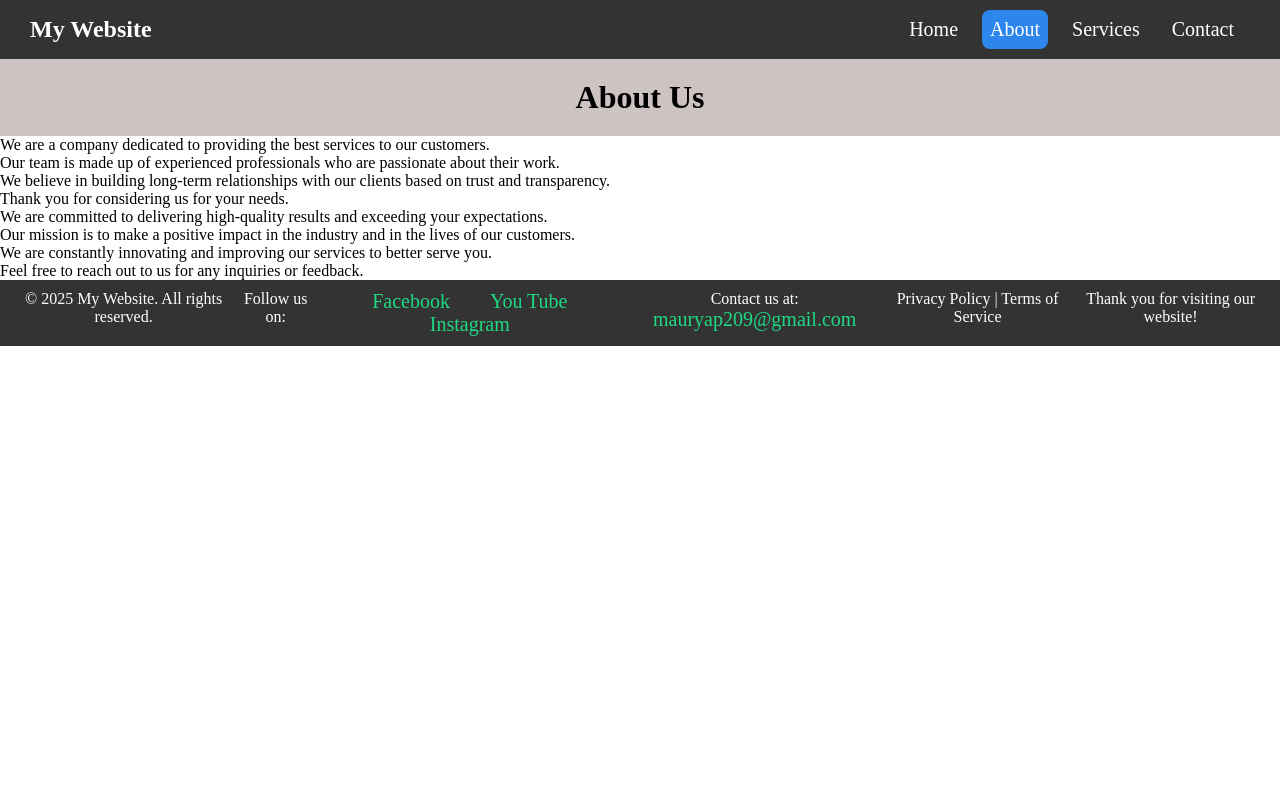
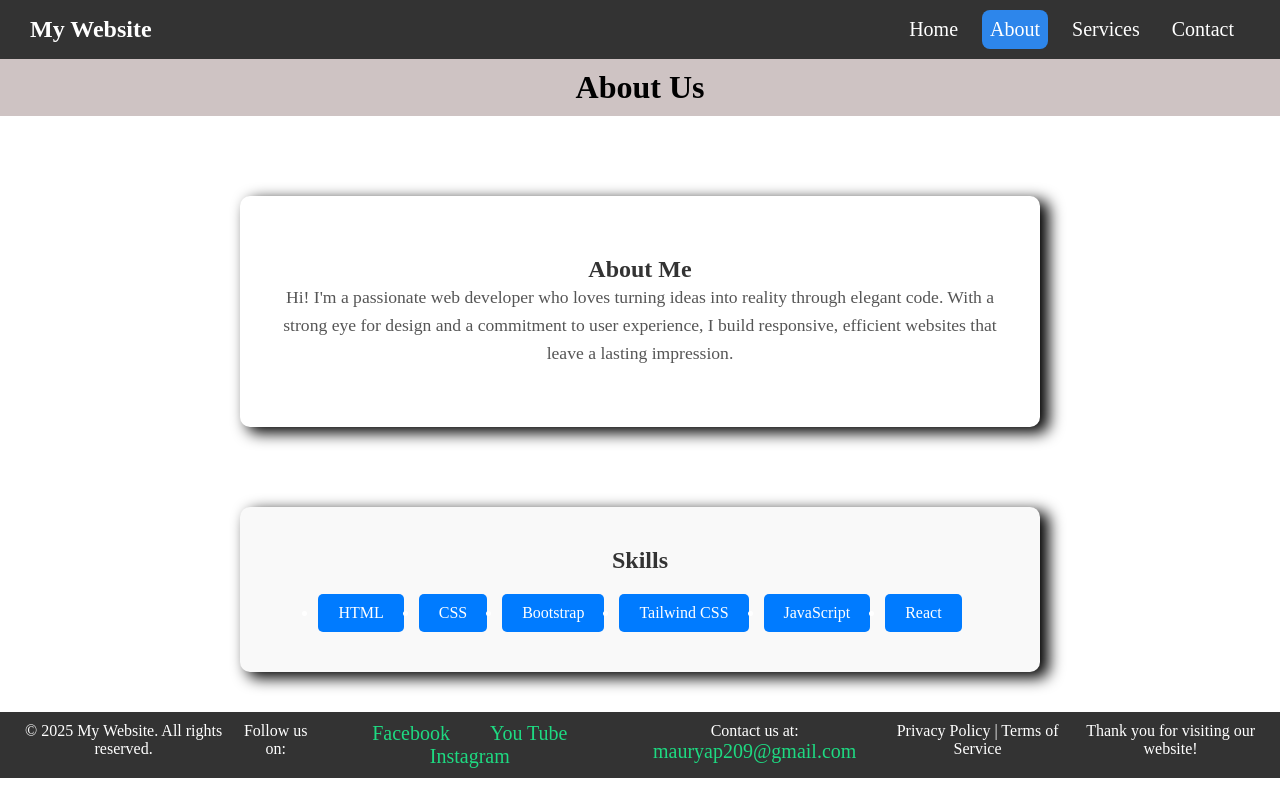
Before and after one commit to mauryap209/mywebpage, a React (Vite) app: page /about in a window 1280 px wide. Built offline with nearby package versions, Linux system fonts and the light colour scheme.

Commit message:
inner-box change

```diff
--- a/src/App.css
+++ b/src/App.css
@@ -91,16 +91,68 @@
 
 /* About page start*/
 .about {
+
   text-align: center;
-  background-color: #c9bdbde7;
-  padding: 20px;
+   background-color: #c9bdbde7;
+  padding: 10px;
 }
+.about-section {
+      background: #fff;
+      padding: 60px 20px;
+      max-width: 800px;
+      margin: 80px auto;
+      box-shadow: 8px 5px 15px 1px black;
+      border-radius: 10px;
+    }
+
+    .about-section h1 {
+      text-align: center;
+      color: #333;
+    }
+
+    .about-section p {
+      font-size: 1.1rem;
+      line-height: 1.6;
+      color: #555;
+      text-align: center;
+      padding: 0 20px;
+    }
+.skills-section {
+      background: #f9f9f9;
+      padding: 40px 20px;
+      max-width: 800px;
+      margin: 40px auto;
+      box-shadow: 8px 5px 15px 1px black;
+      border-radius: 10px;
+    }
+
+    .skills-section h2 {
+      text-align: center;
+      color: #333;
+    }
+
+    .skills-list {
+      display: flex;
+      flex-wrap: wrap;
+      justify-content: center;
+      gap: 15px;
+    }
+
+    .skill-item {
+      margin-top: 20px;
+      background: #007BFF;
+      color: white;
+      padding: 10px 20px;
+      border-radius: 5px;
+      font-size: 1rem;
+    }
+
 /* About page end */
 /* Contact page */
 .contact {
   text-align: center;
   background-color: #c9bdbde7;
-  padding: 20px;
+  padding: 10px;
 }
 .outer-box{
     width: 100%;
@@ -120,6 +172,12 @@
     box-shadow: 0px 1px 3px 0px #2773a5;
     z-index: 3;
 }
+ @media (max-width: 768px) {
+
+      .inner-box {
+        width: 100%;
+      }
+    }
 .signup-header h1{
     font-size: 2.5rem;
     color: #212121;
@@ -170,6 +228,71 @@
 .services {
   text-align: center;
   background-color: #c9bdbde7;
-  padding: 20px;
+  padding: 10px;
+}
+services-section{
+  background: #fff;
+  padding: 60px 20px;
+  max-width: 800px;
+  margin: 80px auto;
+  box-shadow: 8px 5px 15px 1px black;
+  border-radius: 10px;
+}
+.services-section h1 {
+  text-align: center;
+  color: #333;
+}
+.services-section p {
+  font-size: 1.1rem;
+  line-height: 1.6;
+  color: #555;
+  text-align: center;
+  padding: 0 20px;
+}
+.services-list {
+  display: flex;
+  flex-wrap: wrap;
+  justify-content: center;
+  gap: 15px;
+}
+.service-item {
+  margin-top: 20px;
+  background: #007BFF;
+  color: white;
+  padding: 10px 20px;
+  border-radius: 5px;
+  font-size: 1rem;
+}
+.contact-section{
+  background: #f9f9f9;
+  padding: 40px 20px;
+  max-width: 800px;
+  margin: 40px auto;
+  box-shadow: 8px 5px 15px 1px black;
+  border-radius: 10px;
+}
+.contact-section h2 {
+  text-align: center;
+  color: #333;
+}
+.contact-section p{
+  font-size: 1.1rem;
+  line-height: 1.6;
+  color: #555;
+  text-align: center;
+  padding: 0 20px;
+}
+.contact-section a{
+  display: inline-block;
+  margin-top: 20px;
+  padding: 10px 20px;
+  background: #007BFF;
+  color: white;
+  text-decoration: none;
+  border-radius: 5px;
+  transition: background-color 0.3s ease;
+}
+.contact-section a:hover {
+  background-color: #0056b3;
 }
 /* Services page end */
--- a/src/components/pages/About.jsx
+++ b/src/components/pages/About.jsx
@@ -4,14 +4,27 @@ const About = () => {
   return (
     <div>
         <h1 className='about'>About Us</h1>
-        <p>We are a company dedicated to providing the best services to our customers.</p>
-        <p>Our team is made up of experienced professionals who are passionate about their work.</p>
-        <p>We believe in building long-term relationships with our clients based on trust and transparency.</p>
-        <p>Thank you for considering us for your needs.</p>
-        <p>We are committed to delivering high-quality results and exceeding your expectations.</p>
-        <p>Our mission is to make a positive impact in the industry and in the lives of our customers.</p>
-        <p>We are constantly innovating and improving our services to better serve you.</p>
-        <p>Feel free to reach out to us for any inquiries or feedback.</p>
+ <section class="about-section">
+    <h1>About Me</h1>
+    <p>
+      Hi! I'm a passionate web developer who loves turning ideas into reality through elegant code.
+      With a strong eye for design and a commitment to user experience, I build responsive, efficient websites that leave a lasting impression.
+    </p>
+  </section>
+
+  <section class="skills-section">
+    <h2>Skills</h2>
+    <ul className="skills-list">
+      <li className="skill-item">HTML</li>
+      <li className="skill-item">CSS</li>
+      <li className="skill-item">Bootstrap</li>
+      <li className="skill-item">Tailwind CSS</li>
+      <li className="skill-item">JavaScript</li>
+      <li className="skill-item">React</li>
+
+    </ul>
+  </section>
+
     </div>
   )
 }
--- a/src/components/pages/Home.jsx
+++ b/src/components/pages/Home.jsx
@@ -12,8 +12,8 @@ const Home = () => {
     <div className ="card">
       <img src="./img/reactweb.png" alt="Card image"/>
       <div className="card-content">
-        <h3 className="card-title">React web page</h3>
-        <p className="card-text">My new react project.</p>
+        <h3 className="card-title">React web </h3>
+        <p className="card-text">Building dynamic and responsive web applications using React</p>
          <a className="responsive-link"  target="_blank" href="https://mywebreact.netlify.app/">Click Me</a>
       </div>
     </div>
@@ -21,8 +21,8 @@ const Home = () => {
     <div className ="card">
       <img src="./img/education.png" alt="Card image"/>
       <div className="card-content">
-        <h3 className="card-title">Education </h3>
-        <p className="card-text">education for univercity.</p>
+        <h3 className="card-title">Education Portal</h3>
+        <p className="card-text">Creating educational platforms for universities and schools.</p>
         <a className="responsive-link"  target="_blank" href="https://educationtwo.netlify.app/">Click Me</a>
       </div>
     </div>
@@ -30,8 +30,8 @@ const Home = () => {
     <div className="card">
       <img src="./img/nature.png" alt="Card image"/>
       <div className="card-content">
-        <h3 className="card-title">My Nature</h3>
-        <p className="card-text">My Nature project description.</p>
+        <h3 className="card-title">Nature Projects</h3>
+        <p className="card-text">Showcasing nature through interactive web projects.</p>
         <a className="responsive-link"  target="_blank" href="https://mauryap209.github.io/MyNature/">Click Me</a>
       </div>
     </div>
@@ -40,7 +40,7 @@ const Home = () => {
       <img src="./img/kids.png  " alt="Card image"/>
       <div className="card-content">
         <h3 className="card-title">Kids zone</h3>
-        <p className="card-text">simple bootstrap kids zone.</p>
+        <p className="card-text">Creating fun and educational websites for kids.</p>
         <a className="responsive-link" target="_blank" href="https://kidingzone.netlify.app/">Click Me</a>
 
       </div>
--- a/src/components/pages/Services.jsx
+++ b/src/components/pages/Services.jsx
@@ -1,38 +1,42 @@
-import React from 'react'
+import React from "react";
 
 const Services = () => {
   return (
     <div>
-        <h1 className='services'>Our Services</h1>
-        <p>We offer a variety of services to help you achieve your goals.</p>
-        <ul>
-            <li>Service 1: Description of service 1</li>
-            <li>Service 2: Description of service 2</li>
-            <li>Service 3: Description of service 3</li>
+      <h1 className="services">Our Services</h1>
+      <section className="services-section">
+        <h1>What We Offer</h1>
+        <p>
+          We provide a range of services to help you achieve your digital goals.
+          From web development to digital marketing, our team is here to support
+          you every step of the way.
+        </p>
+      </section>
+
+      <section className="services-list-section">
+        {/* <h2>Our Services</h2> */}
+        <ul className="services-list">
+          <li className="service-item">Web Development</li>
+          <li className="service-item">Mobile App Development</li>
+          <li className="service-item">Digital Marketing</li>
+          <li className="service-item">SEO Optimization</li>
+          <li className="service-item">Content Creation</li>
+          <li className="service-item">E-commerce Solutions</li>
         </ul>
-        <p>Contact us for more information about our services.</p>
-        <p>We look forward to working with you!</p>
-        <p>Our team is dedicated to providing the best service possible.</p>
-        <p>We are here to assist you with any questions or concerns.</p>
-        <p>Thank you for considering our services.</p>
-        <p>We are committed to delivering high-quality results.</p>
-        <p>Feel free to reach out to us for a consultation.</p>
-        <p>We value your feedback and strive to improve our offerings.</p>
-        <p>Stay tuned for updates on new services and features.</p>
-        <p>We appreciate your interest in our services.</p>
-        <p>Let us help you take your business to the next level.</p>
-        <p>We are excited to partner with you on your journey.</p>
-        <p>Our services are designed to meet your unique needs.</p>
-        <p>We are here to support you every step of the way.</p>
-        <p>Thank you for choosing us as your service provider.</p>
-        <p>We look forward to a successful collaboration.</p>
-        <p>For more details, please visit our website or contact us directly.</p>
-        <p>We are always here to help you succeed.</p>
-        <p>Let us know how we can assist you further.</p>
-        <p>We are committed to your satisfaction and success.</p>
-        <p>Thank you for trusting us with your service needs.</p>
+      </section>
+      <section className="contact-section">
+        <h2>Contact Us</h2>
+        <p>
+          Ready to take your project to the next level?
+          <br />
+          <a href="/contact" className="contact-link">
+            Get in touch with us today!
+          </a>
+        </p>
+      </section>
+
     </div>
-  )
-}
+  );
+};
 
-export default Services
+export default Services;
```
